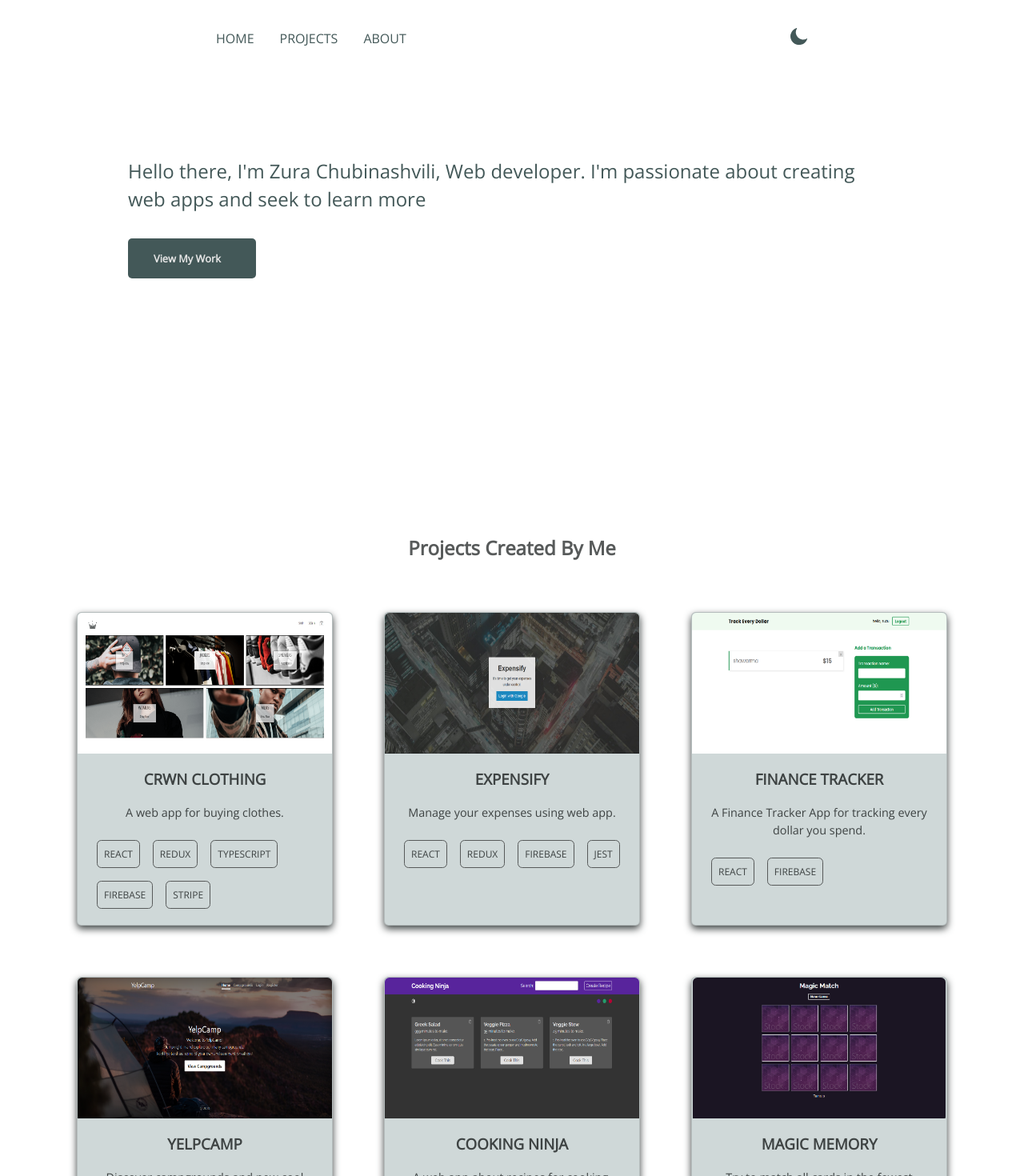
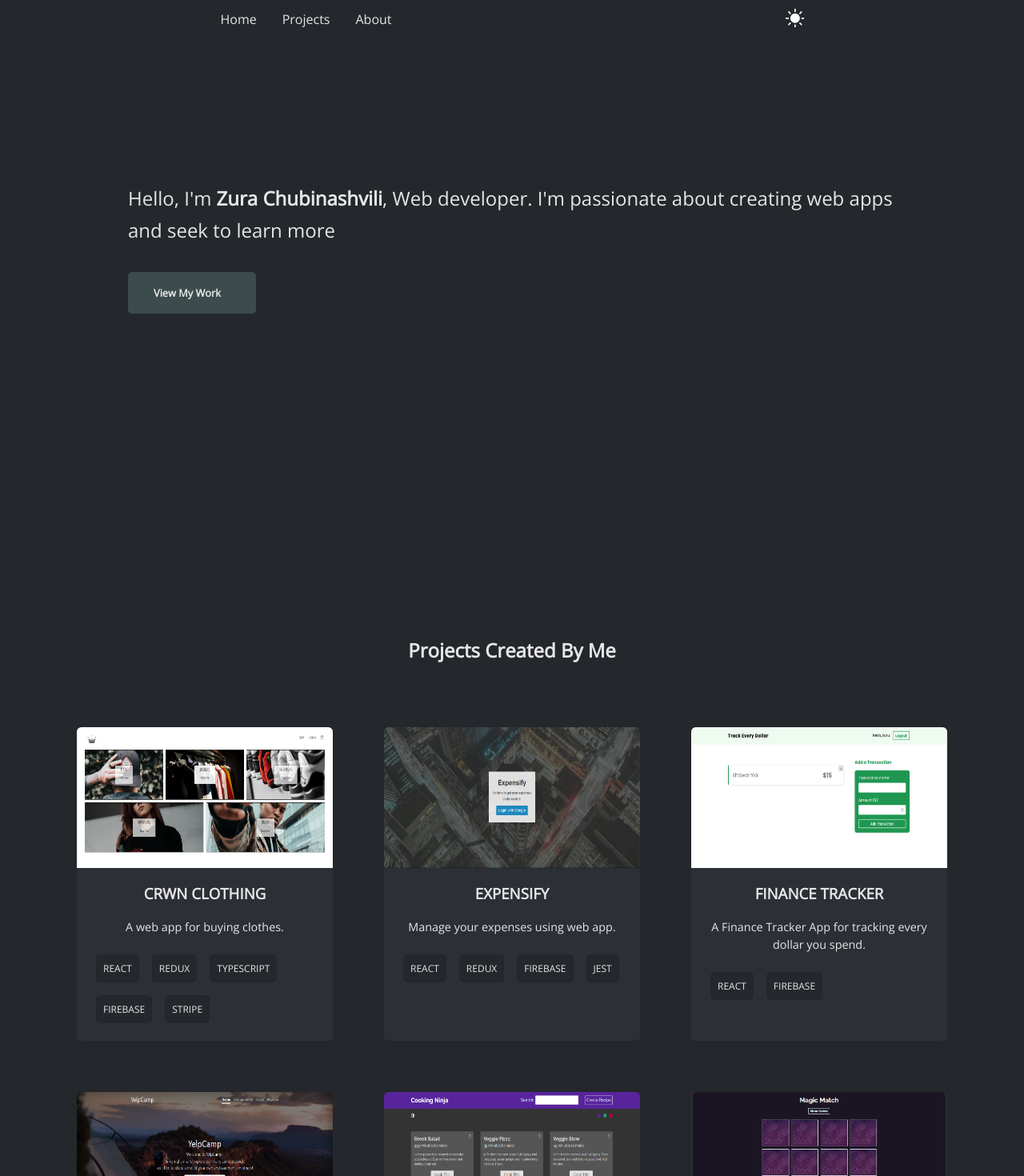
Before and after one commit to chubinashvili/my-portfolio, a React (Create React App) app: page / in a window 1280 px wide. Shown: the part 100-1570 px from the top of the page at 80% size. Built offline with nearby package versions, Linux system fonts and the light colour scheme.

Commit message:
changed default theme to dark and changed some styles in all components

```diff
--- a/src/components/Footer/Footer.styles.jsx
+++ b/src/components/Footer/Footer.styles.jsx
@@ -1,7 +1,7 @@
 import styled, { css } from "styled-components";
 
 const darkThemeStylesTxt = css`
-    color: #d3d4d4;
+    color: #e6e6e6;
 `
 
 const darkThemeStylesLink = css`
@@ -26,10 +26,8 @@ export const ContentContainer = styled.div`
 `
 export const Text = styled.h4`
     color: #435858;
+    font-weight: 400;
     ${({isThemeDark}) => isThemeDark && darkThemeStylesTxt}
-    span {
-        font-weight: bold;
-    }
     @media screen and (max-width: 528px) {
         max-width: 100%;
     }
@@ -38,6 +36,7 @@ export const Text = styled.h4`
 export const Link = styled.a`
     text-decoration: none;
     margin-left: 1.2rem;
-    color: #435858;
+    color: #444452;
+    font-weight: 500;
     ${({isThemeDark}) => isThemeDark && darkThemeStylesLink}
 `
--- a/src/components/Project/Project.styles.jsx
+++ b/src/components/Project/Project.styles.jsx
@@ -1,14 +1,16 @@
 import styled, { css } from "styled-components";
 
 const darkThemeStylesContainer = css`
-    color: #24272c;
-    border: none;
-    box-shadow: 0 0 2px 0 #fff;
-    background-color: #999e9e;
+    color: #e6e6e6;
+    box-shadow: none;
+    background-color: #2c2f35;
 `
 
 const darkThemeStylesList = css`
-    border: 1px solid #24272c;
+    border: 1px solid #222529;
+    background-color: #24272c;
+    color: #e6e6e6;
+    font-weight: 400;
 `
 
 export const ProjectLinkWrapper = styled.a`
@@ -20,14 +22,14 @@ export const ProjectContainer = styled.div`
     position: relative;
     flex-direction: column;
     align-items: center;
-    color: #3e4343;
+    color: #444452;
     text-align: center;
-    background-color: #cfd8d8;
+    background-color: #f7f7f0;
     height: 24.5rem;
     width: 20rem;
     border-radius: 0.35rem;
-    border: 1px solid rgba(0,0,0,.125);
-    box-shadow: 0px 4px 10px 0;
+    border: none;
+    box-shadow: 0 4px 10px 0 rgb(52, 52, 52, .3);
     ${({isThemeDark}) => isThemeDark && darkThemeStylesContainer}
 `
 
@@ -38,7 +40,7 @@ export const ContentContainer = styled.div`
 `
 
 export const Title = styled.h3`
-    font-weight: bold;
+    font-weight: 700;
 `
 
 export const TechList = styled.ul`
@@ -48,10 +50,11 @@ export const TechList = styled.ul`
     margin-top: 0;
     margin-bottom: 0;
     li {
-        border: 1px solid #575a5a;
+        border: 1px solid #24272c;
         display: inline-block;
         font-size: .75rem;
-        font-weight: 400;
+        color: #575a5a;
+        font-weight: 700;
         border-radius: 0.35rem;
         padding: 0.5rem;
         margin: 0.5rem;
@@ -70,4 +73,5 @@ export const Image = styled.img`
 export const Txt = styled.p`
     font-size: .9rem;
     line-height: 1.4rem;
+    font-weight: 400;
 `
--- a/src/contexts/switch.context.jsx
+++ b/src/contexts/switch.context.jsx
@@ -1,12 +1,12 @@
 import { createContext, useState } from 'react';
 
 export const SwitchContext = createContext({
-    isThemeDark: false,
+    isThemeDark: true,
     setIsThemeDark: () => {},
 });
 
 export const SwitchProvider = ({ children }) => {
-    const [isThemeDark, setIsThemeDark] = useState(false);
+    const [isThemeDark, setIsThemeDark] = useState(true);
     const value = {
         isThemeDark,
         setIsThemeDark
--- a/src/global.styles.js
+++ b/src/global.styles.js
@@ -5,12 +5,15 @@ const darkThemeStyles = css`
 `
 
 export const GlobalStyle = createGlobalStyle`
+    * {
+        @import url('https://fonts.googleapis.com/css2?family=Open+Sans:wght@300;400;500;700&display=swap');
+        font-family: 'Open Sans', sans-serif;
+        box-sizing: border-box;
+
+    }
     body {
         margin: 0;
         padding: 20px 30px;
-        font-family: 'Open Sans', sans-serif;
-        -webkit-font-smoothing: antialiased;
-        -moz-osx-font-smoothing: grayscale;
         ${({isThemeDark}) => isThemeDark && darkThemeStyles}
         @media screen and (max-width: 800px) {
             padding: 0;
@@ -19,12 +22,7 @@ export const GlobalStyle = createGlobalStyle`
     html {
         scroll-behavior: smooth;
     }
-    code {
-        font-family: source-code-pro, Menlo, Monaco, Consolas, 'Courier New',
-            monospace;
-    }
-    * {
-        box-sizing: border-box;
-        transition: background 0.2s ease-out;
+    #root {
+        transition: background .3s ease-out;
     }
 `
--- a/src/routes/About/About.component.jsx
+++ b/src/routes/About/About.component.jsx
@@ -10,7 +10,7 @@ const About = () => {
     <section id='about'>
         <AboutContainer>
           <AboutTextContainer>
-            <AboutText isThemeDark={isThemeDark}>I'm Zura Chubinashvili, web developer from Tbilisi, Georgia. In my spare time I learn more and more about web development. My goal is to become one of the bests in this profession :))</AboutText>
+            <AboutText isThemeDark={isThemeDark}>I'm Zura Chubinashvili, web developer from Tbilisi, Georgia. In my spare time I learn more and more about web development. My goal is to become one of the bests in this profession.</AboutText>
           </AboutTextContainer>
         </AboutContainer>
     </section>
--- a/src/routes/About/About.styles.jsx
+++ b/src/routes/About/About.styles.jsx
@@ -19,7 +19,7 @@ export const AboutTextContainer = styled.div`
 `
 
 export const AboutText = styled.h1`
-    line-height: 2.2rem;
+    line-height: 2.5rem;
     color: #435858;
     font-weight: 400;
     max-width:60rem;
--- a/src/routes/Home/Home.component.jsx
+++ b/src/routes/Home/Home.component.jsx
@@ -11,7 +11,7 @@ const Home = () => {
     <section id='home'>
         <HomeContainer>
           <ContentContainer>
-            <Text isThemeDark={isThemeDark}>Hello there, I'm <span>Zura Chubinashvili</span>, Web developer. I'm passionate about creating web apps and seek to learn more</Text>
+            <Text isThemeDark={isThemeDark}>Hello, I'm <span>Zura Chubinashvili</span>, Web developer. I'm passionate about creating web apps and seek to learn more</Text>
             <Button isThemeDark={isThemeDark} href='#projects'>
               View My Work
             </Button>
--- a/src/routes/Home/Home.styles.jsx
+++ b/src/routes/Home/Home.styles.jsx
@@ -1,16 +1,20 @@
 import styled, { css } from "styled-components";
 
 const darkThemeStylesTxt = css`
-    color: #e6e6e6;
+    color: #e6e6e6;;
+    span {
+        color: #e6e6e6;;
+    }
 `
 const darkThemeStylesBtn = css`
-    background-color: #999e9e;
-    color: #24272c;
+    background-color:  #3c4b4b;
+    color: rgb(229 229 229);
 `
 
 
 export const HomeContainer = styled.div`
-    margin-bottom: 20rem;
+    padding-bottom: 20rem;
+    padding-top: 5rem;
     display: flex;
     align-items: center;
     justify-content: center;
@@ -25,11 +29,15 @@ export const ContentContainer = styled.div`
 `
 
 export const Text = styled.h1`
-    line-height: 2.2rem;
+    line-height: 2.5rem;
     color: #435858;
     font-weight: 400;
     max-width: 60rem;
     margin-bottom: 2rem;
+    span {
+        color: #444452;
+        font-weight: 700;
+    }
     ${({isThemeDark}) => isThemeDark && darkThemeStylesTxt}
     @media screen and (max-width: 800px) {
         line-height: 1.7rem;
@@ -38,18 +46,18 @@ export const Text = styled.h1`
 `
 
 export const Button = styled.a`
-    ${({isThemeDark}) => isThemeDark && darkThemeStylesBtn}
     display: inline-block;
     background-color:  #435858;
-    color: rgb(229 229 229);
+    color: #fff;
     border-radius: 5px;
     padding: 1rem 2rem;
     text-decoration: none;
     font-size: .8rem;
     font-weight: 700;
+    line-height: 1.6;
     width: 10rem;
+    ${({isThemeDark}) => isThemeDark && darkThemeStylesBtn}
     @media screen and (max-width: 800px) {
         margin-right: 0rem;
-        /* margin-left: .8rem; */
     }
 `
--- a/src/routes/Navigation/Navigation.component.jsx
+++ b/src/routes/Navigation/Navigation.component.jsx
@@ -18,13 +18,13 @@ const Navigation = () => {
         <NavContainer>
             <NavLinks>
                 <li>
-                    <Navlink className='first-link' isThemeDark={isThemeDark} to='/'>HOME</Navlink>
+                    <Navlink className='first-link' isThemeDark={isThemeDark} to='/'>Home</Navlink>
                 </li>
                 <li>
-                    <Navlink isThemeDark={isThemeDark} to='/projects'>PROJECTS</Navlink>
+                    <Navlink isThemeDark={isThemeDark} to='/projects'>Projects</Navlink>
                 </li>
                 <li>
-                    <Navlink isThemeDark={isThemeDark} to='/about'>ABOUT</Navlink>
+                    <Navlink isThemeDark={isThemeDark} to='/about'>About</Navlink>
                 </li>
             </NavLinks>
                 <IconContainer role='button' onClick={handleThemeChange}>
--- a/src/routes/Navigation/Navigation.styles.jsx
+++ b/src/routes/Navigation/Navigation.styles.jsx
@@ -10,7 +10,7 @@ export const NavContainer = styled.nav`
     max-width: 100vw;
     display: flex;
     justify-content: space-around;
-    height: 16rem;
+    height: 13rem;
     align-items: center;
 `
 
@@ -35,6 +35,7 @@ export const NavLinks = styled.ul`
 export const Navlink = styled(Link)`
     text-decoration: none;
     margin-left: 2rem;
+    font-weight: 400;
     &.first-link {
         margin-left: 0;
     }
--- a/src/routes/Projects/Projects.component.jsx
+++ b/src/routes/Projects/Projects.component.jsx
@@ -1,7 +1,7 @@
 import React, { useContext } from 'react';
 
 import Project from '../../components/Project/Project.component';
-import { ProjectsContainer, ProjectsHeader } from './Projects.styles';
+import { Section, ProjectsContainer, ProjectsHeader } from './Projects.styles';
 
 import { SwitchContext } from '../../contexts/switch.context';
 
@@ -72,14 +72,14 @@ const PROJECTS = [
 const Projects = () => {
   const { isThemeDark } = useContext(SwitchContext);
   return (
-    <section id='projects'>
+    <Section id='projects'>
       <ProjectsHeader isThemeDark={isThemeDark}>Projects Created By Me</ProjectsHeader>
       <ProjectsContainer>
         {PROJECTS.map(project => (
           <Project key={project.title} {...project} />
         ))}
       </ProjectsContainer>
-    </section>
+    </Section>
   )
 }
 
--- a/src/routes/Projects/Projects.styles.jsx
+++ b/src/routes/Projects/Projects.styles.jsx
@@ -4,13 +4,15 @@ const darkThemeStyles = css`
     color: #e6e6e6;
 `
 
+export const Section = styled.section`
+    padding: 4rem 0;
+`
 export const ProjectsContainer = styled.div`
     display: grid;
     grid-gap: 4rem;
     grid-template-columns: repeat(auto-fill, minmax(10rem, 20rem));
     grid-auto-columns: 1fr;
     justify-content: center;
-    margin-bottom: 2.2rem;
     @media screen and (max-width: 800px) {
         grid-gap: 1.5rem;
     }
@@ -18,7 +20,8 @@ export const ProjectsContainer = styled.div`
 
 export const ProjectsHeader = styled.h2`
     text-align: center;
-    margin-bottom: 4rem;
-    color: #575a5a;
+    margin-bottom: 5rem;
+    color: #444452;
+    font-weight: 700;
     ${({isThemeDark}) => isThemeDark && darkThemeStyles}
 `
```
Also changed, not shown: public/images/chat-app.PNG.
